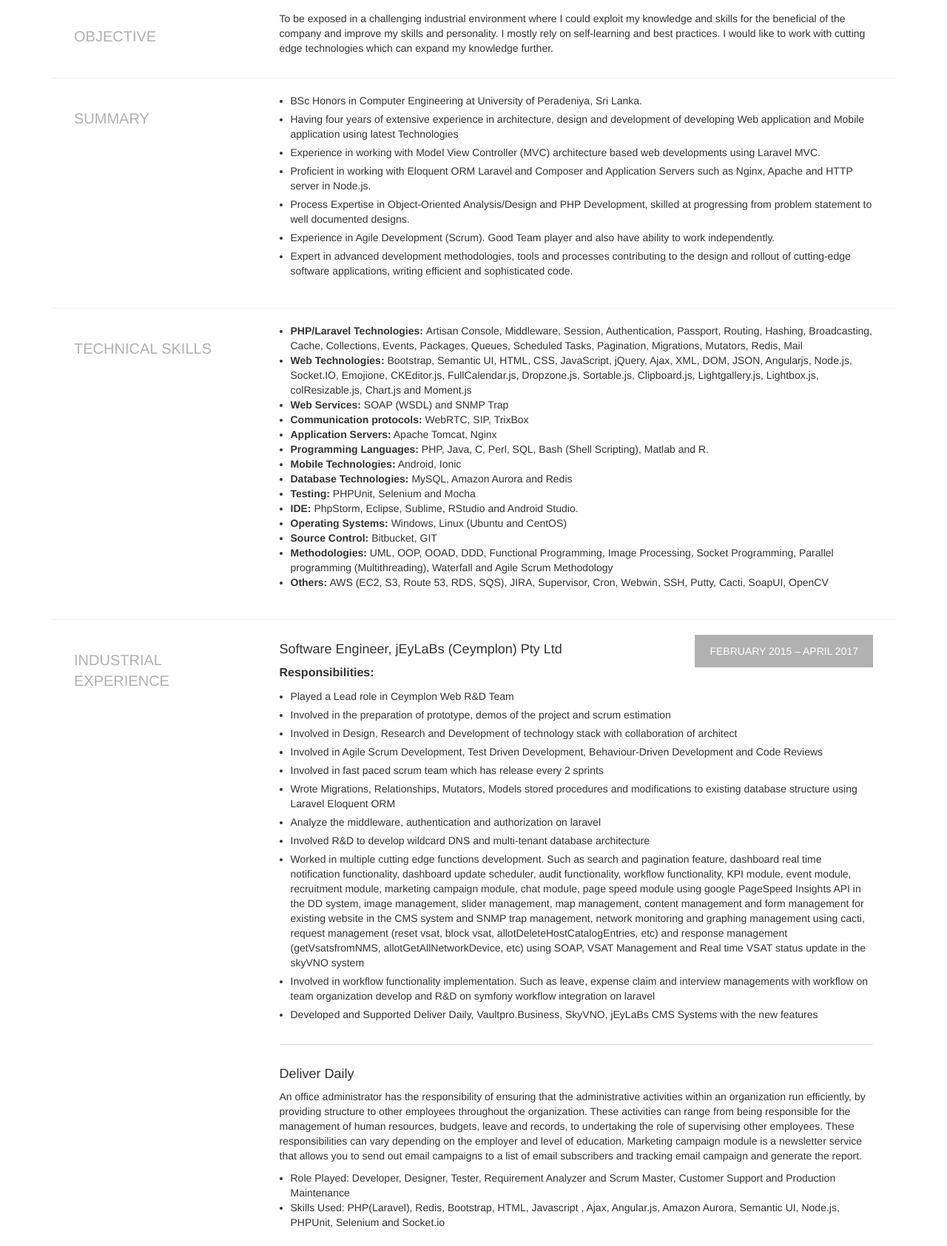
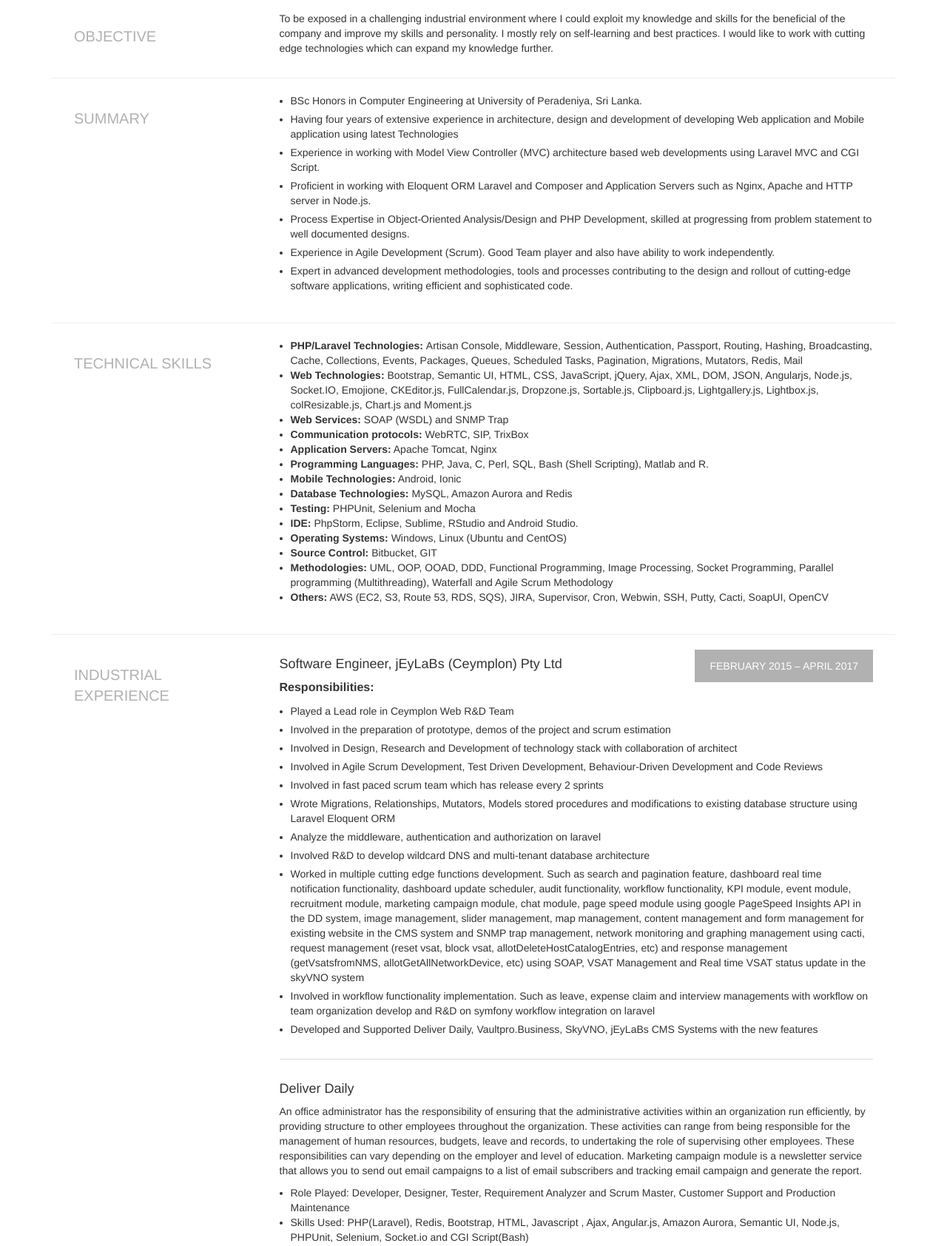
Before and after one commit to Senthan/pdf-generate, a PHP site: page /views/invoice.php in a window 1280 px wide. Shown: the part 253-1937 px from the top of the page at 74% size. Run offline with PHP 8.4, Linux system fonts and the light colour scheme.

Commit message:
cv update

```diff
--- a/views/invoice.php
+++ b/views/invoice.php
@@ -119,7 +119,7 @@
 					</li>
 					<li class="list-group-item-heading">
 						Experience in working with Model View Controller (MVC) architecture based web developments using
-		                Laravel MVC.
+		                Laravel MVC and CGI Script.
 					</li>
 					<li class="list-group-item-heading">
 						Proficient in working with Eloquent ORM Laravel and Composer and Application Servers such as Nginx, Apache and HTTP server in Node.js.
@@ -325,7 +325,7 @@
 							Skills Used:
 						</span>
 						<span class="list-group-item-text">
-							PHP(Laravel), Redis, Bootstrap, HTML, Javascript , Ajax, Angular.js, Amazon Aurora, Semantic UI, Node.js, PHPUnit, Selenium and Socket.io
+							PHP(Laravel), Redis, Bootstrap, HTML, Javascript , Ajax, Angular.js, Amazon Aurora, Semantic UI, Node.js, PHPUnit, Selenium, Socket.io and CGI Script(Bash)
 						</span>
 					</li>
 				</ul>
@@ -342,7 +342,7 @@
 							Role Played:
 						</span>
 						<span class="list-group-item-text">
-							Developer, Designer, Tester, Requirement Analyzer and Scrum Master, Customer Support and Production Maintenance
+							Developer, Designer, and Tester, Requirement Analyzer, Customer Support and Production Maintenance
 						</span>
 					</li>
 					<li>
@@ -350,7 +350,7 @@
 							Skills Used:
 						</span>
 						<span class="list-group-item-text">
-							PHP(Laravel), Redis, Bootstrap, HTML, Javascript , Ajax, Angular.js, MySQL, Semantic UI, Node.js, PHPUnit, Selenium and Socket.io
+							Node.js, Bootstrap, HTML, Javascript, Ajax, Meteor.js, Angular.js, MySQL, Semantic UI, Mocha, Selenium and CGI Script(Bash)
 						</span>
 					</li>
 				</ul>
@@ -398,7 +398,7 @@
 							Skills Used:
 						</span>
 						<span class="list-group-item-text">
-							PHP(Laravel), Redis, Bootstrap, HTML, Javascript , Ajax, Angular.js, MySQL, Node.js, Selenium and Socket.io
+							PHP(Laravel), Redis, Bootstrap, HTML, Javascript , Ajax, Angular.js, MySQL, Node.js, Selenium, Socket.io and CGI Script(Perl, Bash)
 						</span>
 					</li>
 				</ul>
@@ -715,7 +715,14 @@
 	         	<h3>REFERENCES</h3>
 	         </div>
 	         <div class="col-md-9">
-	         	<p>Available upon Request</p>
+		         <ul class="list-group" style="list-style: none">
+		         		<li class="list-group-item-heading" style="list-style: none">
+		         			<strong>Name:</strong> Loy Chee Hoon
+		         		</li>
+		         		<li class="list-group-item-heading" style="list-style: none">
+		         			<strong>Email:</strong> vincentloy@ncs.com.sg
+		         		</li>
+		         	</ul>
 	         </div>
 		</div>
 
```
